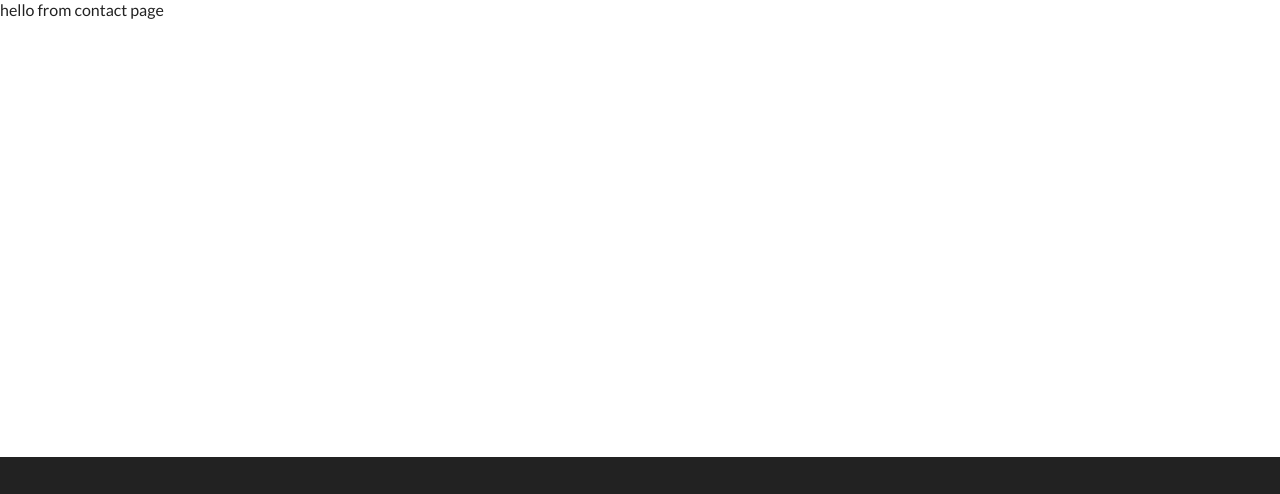
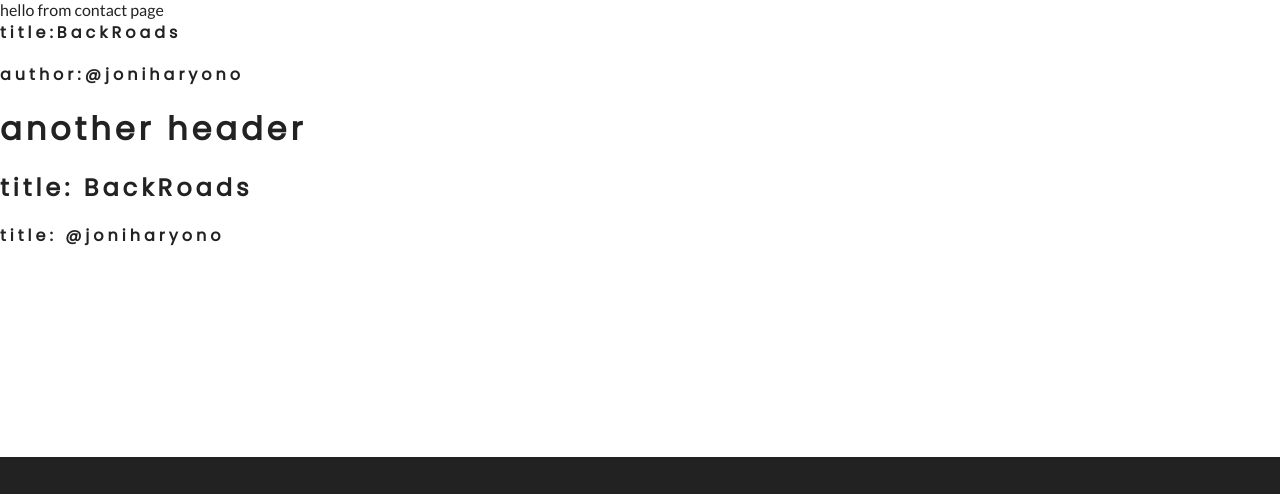
Before and after one commit to jharyono09/gatsby-backroad, a Gatsby site: page /contact in a window 1280 px wide. Shown: the part 148-642 px from the top of the page. Built offline with nearby package versions, Linux system fonts and the light colour scheme; Gatsby itself is replaced by a stand-in of ours.

Commit message:
100 modify

```diff
--- a/gatsby-config.js
+++ b/gatsby-config.js
@@ -1,10 +1,9 @@
-/**
- * Configure your Gatsby site with this file.
- *
- * See: https://www.gatsbyjs.org/docs/gatsby-config/
- */
-
 module.exports = {
-  /* Your site config here */
+  siteMetadata: {
+    title: "BackRoads",
+    description: "Explore awesome worlwide",
+    author: "@joniharyono",
+    data: ["item1", "item2"],
+  },
   plugins: [`gatsby-plugin-styled-components`],
 }
--- /dev/null
+++ b/src/examples/ex-grap1.js
@@ -0,0 +1,26 @@
+import React from "react"
+import { useStaticQuery, graphql } from "gatsby"
+
+const getSiteData = graphql`
+  query MyQuery {
+    site {
+      siteMetadata {
+        title
+        author
+      }
+    }
+  }
+`
+const Header = () => {
+  const {
+    site: { siteMetadata },
+  } = useStaticQuery(getSiteData)
+  return (
+    <div>
+      <h4>title:{siteMetadata.title}</h4>
+      <h4>author:{siteMetadata.author}</h4>
+    </div>
+  )
+}
+
+export default Header
--- /dev/null
+++ b/src/examples/ex-grap2.js
@@ -0,0 +1,30 @@
+import React from "react"
+import { StaticQuery, graphql } from "gatsby"
+
+const getSiteData = graphql`
+  query {
+    site {
+      siteMetadata {
+        title
+        author
+      }
+    }
+  }
+`
+const RegularHeader = () => {
+  return (
+    <StaticQuery
+      query={getSiteData}
+      render={data => {
+        return (
+          <div>
+            <h2>title: {data.site.siteMetadata.title}</h2>
+            <h4>title: {data.site.siteMetadata.author}</h4>
+          </div>
+        )
+      }}
+    />
+  )
+}
+
+export default RegularHeader
--- a/src/pages/contact.js
+++ b/src/pages/contact.js
@@ -1,8 +1,17 @@
 import React from "react"
 import Layout from "../components/Layout"
+import Header from "../examples/ex-grap1"
+import RegularHeader from "../examples/ex-grap2"
 
 export const contact = () => {
-  return <Layout>hello from contact page</Layout>
+  return (
+    <Layout>
+      hello from contact page
+      <Header />
+      <h1>another header</h1>
+      <RegularHeader />
+    </Layout>
+  )
 }
 
 export default contact
```
